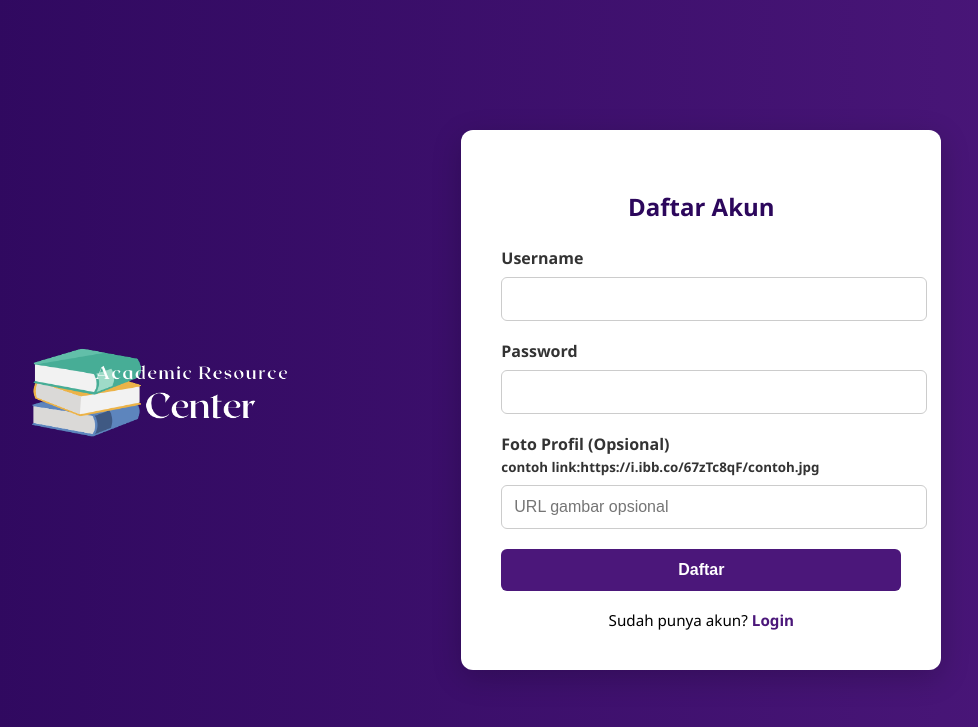
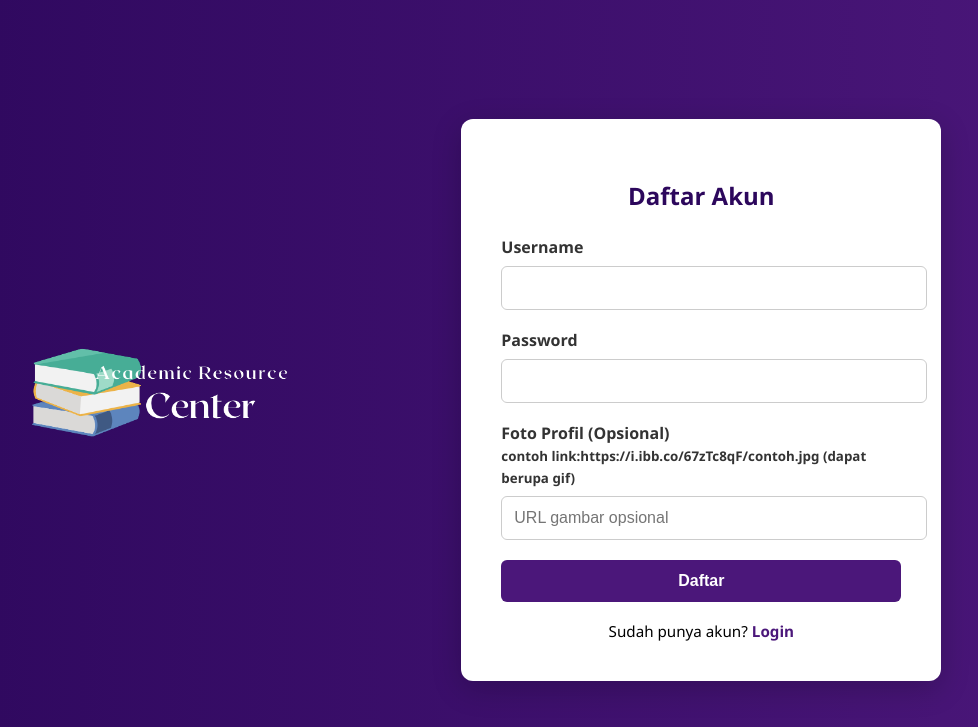
Before and after one commit to Aiken1609/WEB_Perpus, a Flask app: page /daftar in a window 1280 px wide. Shown: the top 727 px of the page, without its empty margins (172-1150 px from the left). Run offline with Flask 3, Linux system fonts and the light colour scheme; parts of the project's set-up code (start-up, migrations or seed data) failed here and were passed over.

Commit message:
detail kecil

```diff
--- a/app.py
+++ b/app.py
@@ -5,10 +5,8 @@ from backend.routes.page_routes import page_routes
 from backend.routes.api_routes import api_routes
 from backend.routes.auth_routes import auth_routes
 from backend.AI.AI_route import ai_blueprint
+from dotenv import load_dotenv
 
-# from backend.routes.api_routes import api_personal_reviews
-# from backend.AI.logic import set_api_personal_reviews
-from dotenv import load_dotenv
 app = Flask(__name__)
 load_dotenv()
 app.config['SECRET_KEY'] = os.getenv('SECRET_KEY')
@@ -21,8 +19,6 @@ app.register_blueprint(api_routes)
 app.register_blueprint(auth_routes)
 app.register_blueprint(ai_blueprint) # Register AI routes
 
-# set_api_personal_reviews(api_personal_reviews)
-
 @app.before_request
 def create_tables():
     db.create_all()
--- a/backend/AI/AI_logic.py
+++ b/backend/AI/AI_logic.py
@@ -27,8 +27,8 @@ def predict_top_books(user_reviews: list, top_n: int = 9) -> list:
             preferensi[col] = pref_df[col].mode()[0]
 
     # 2. Ambil semua buku dari database
-    all_books = Buku.query.all()
-    reviewed_ids = {r["review"]["buku"]["id_buku"] for r in user_reviews}
+        all_books = Buku.query.all()
+        reviewed_ids = {r["review"]["buku"]["id_buku"] for r in user_reviews}
 
     # 3. Filter buku yang belum direview & cocok preferensi
     candidates = []
--- a/backend/routes/api_routes.py
+++ b/backend/routes/api_routes.py
@@ -1,4 +1,4 @@
-from flask import Blueprint, render_template, request, jsonify, g, current_app
+from flask import Blueprint, render_template, request, jsonify, g
 from ..middleware.auth import token_required, admin_required
 from backend.models import db, Buku, User, Review, Rekomendasi
 from ..utils.fungsi_user import get_personal_reviews
--- a/backend/routes/page_routes.py
+++ b/backend/routes/page_routes.py
@@ -1,5 +1,5 @@
 from flask import Blueprint, render_template
-from ..middleware.auth import get_current_user_info, redirect_by_role, token_required, admin_required
+from ..middleware.auth import redirect_by_role, token_required, admin_required
 from backend.models import Buku
 
 page_routes = Blueprint('page_routes', __name__)
--- a/templates/daftar.html
+++ b/templates/daftar.html
@@ -117,7 +117,7 @@
             <label for="password">Password</label>
             <input type="password" id="password" name="password" required>
 
-            <label for="foto">Foto Profil (Opsional)<br><small class="text-muted">contoh link:https://i.ibb.co/67zTc8qF/contoh.jpg</small></label>
+            <label for="foto">Foto Profil (Opsional)<br><small class="text-muted">contoh link:https://i.ibb.co/67zTc8qF/contoh.jpg (dapat berupa gif)</small></label>
             <input type="text" id="foto" name="foto" placeholder="URL gambar opsional">
 
             <button type="submit">Daftar</button>
--- a/templates/profile.html
+++ b/templates/profile.html
@@ -219,7 +219,7 @@
               />
             </div>
             <div class="mb-3">
-              <label for="foto" class="form-label">Foto Profil</label>
+              <label for="foto" >Foto Profil<br><small class="form-label text-muted">contoh link:https://i.ibb.co/67zTc8qF/contoh.jpg (dapat berupa gif)</small></label>
               <input
                 type="text"
                 class="form-control"
```
